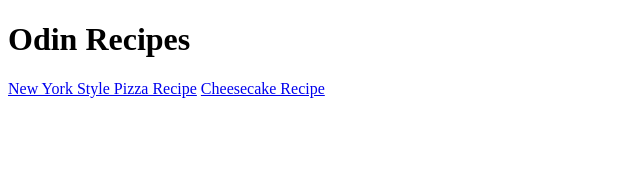
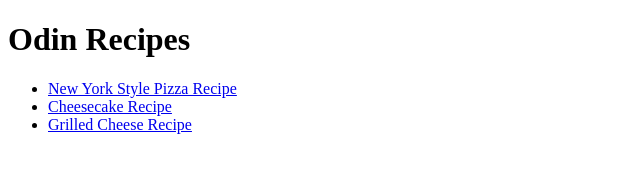
Before and after one commit to Animesh-02/odin-recipes, a plain HTML site: page index.html in a window 1280 px wide. Shown: the whole page, without its empty margins (0-640 px from the left). Drawn offline with Linux system fonts and the light colour scheme.

Commit message:
Added an ul for recipes

```diff
--- a/index.html
+++ b/index.html
@@ -7,7 +7,10 @@
 </head>
 <body>
     <h1>Odin Recipes</h1>
-    <a href="recipes/ny-pizza.html">New York Style Pizza Recipe</a>
-    <a href="recipes/cheesecake.html">Cheesecake Recipe</a>
+    <ul>
+        <li><a href="recipes/ny-pizza.html">New York Style Pizza Recipe</a></li>
+        <li><a href="recipes/cheesecake.html">Cheesecake Recipe</a></li>
+        <li><a href="recipes/grilled-cheese.html">Grilled Cheese Recipe</a></li>
+    </ul>
 </body>
 </html>
```
